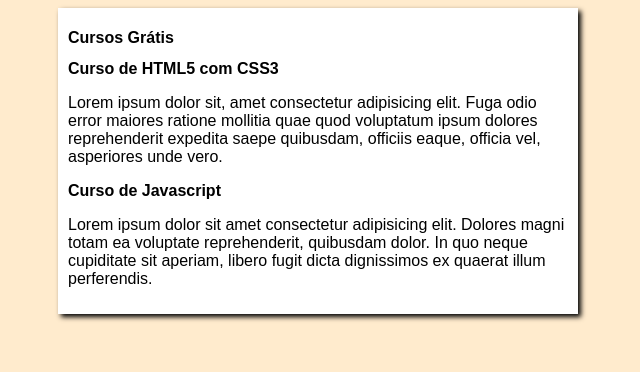
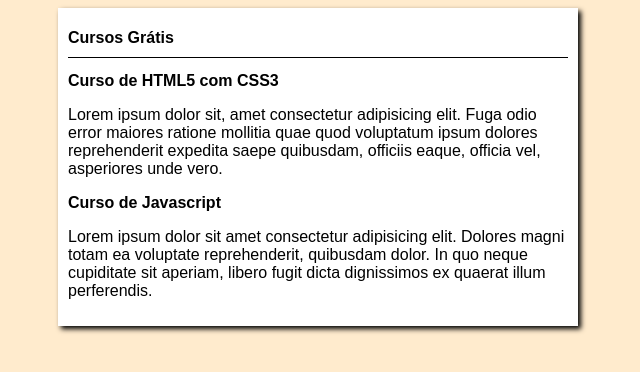
Before and after one commit to GustavoGSF/projeto-site, a plain HTML site: page index.html in a window 1280 px wide. Shown: the whole page, without its empty margins (322-962 px from the left). Drawn offline with Linux system fonts and the light colour scheme.

Commit message:
Update style.css

```diff
--- a/estilos/style.css
+++ b/estilos/style.css
@@ -14,3 +14,7 @@ main {
     padding: 10px;
     box-shadow: 3px 3px 5px black;
 }
+
+header {
+    border-bottom: 1px solid black;
+}
```
